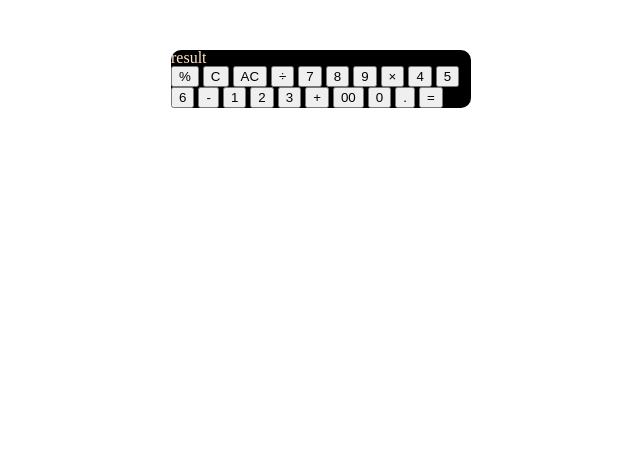
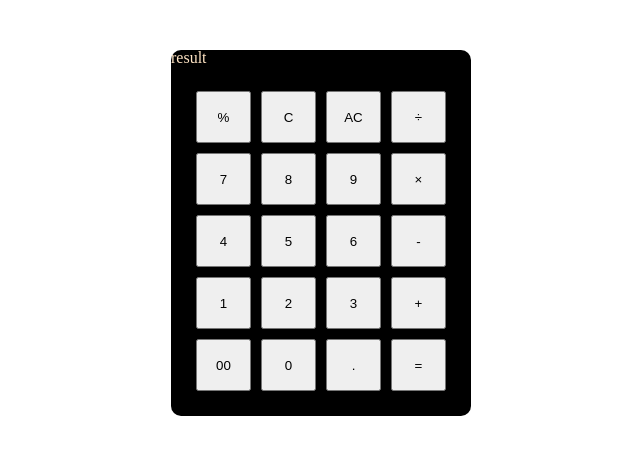
Before and after one commit to HastiSajadi/CalculatorJs, a plain HTML site: page index.html in a window 1280 px wide. Shown: the whole page, without its empty margins (319-959 px from the left). Drawn offline with Linux system fonts and the light colour scheme.

Commit message:
cal-keys style done

```diff
--- a/style.css
+++ b/style.css
@@ -51,3 +51,13 @@ table {
     flex-direction: column;
     margin: 50px auto;
 }
+.cal-keys{
+    display: grid;
+    grid-template-columns: repeat(4,1fr);
+    grid-template-rows: repeat(5,1fr);
+    grid-column-gap: 10px;
+    grid-row-gap: 10px;
+    padding: 25px;
+    height: 300px;
+
+}
```
